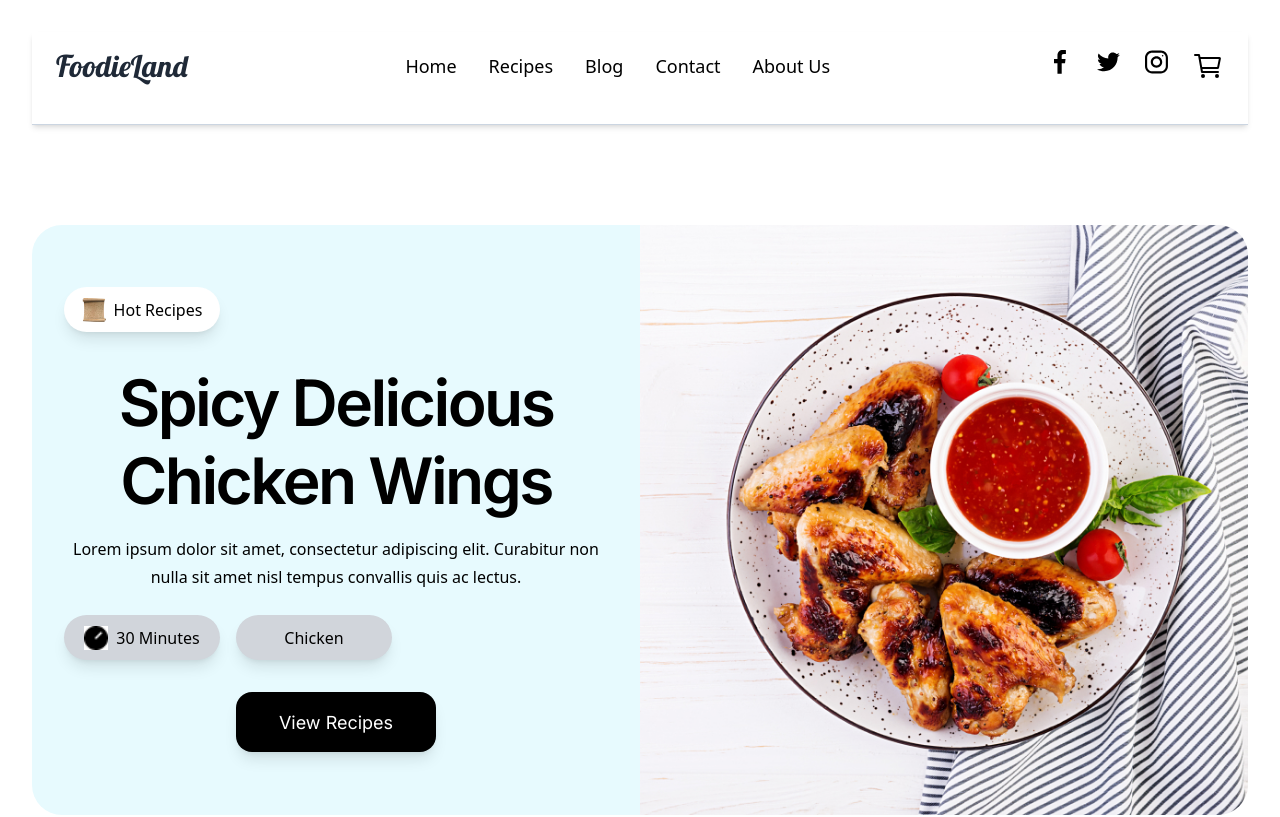
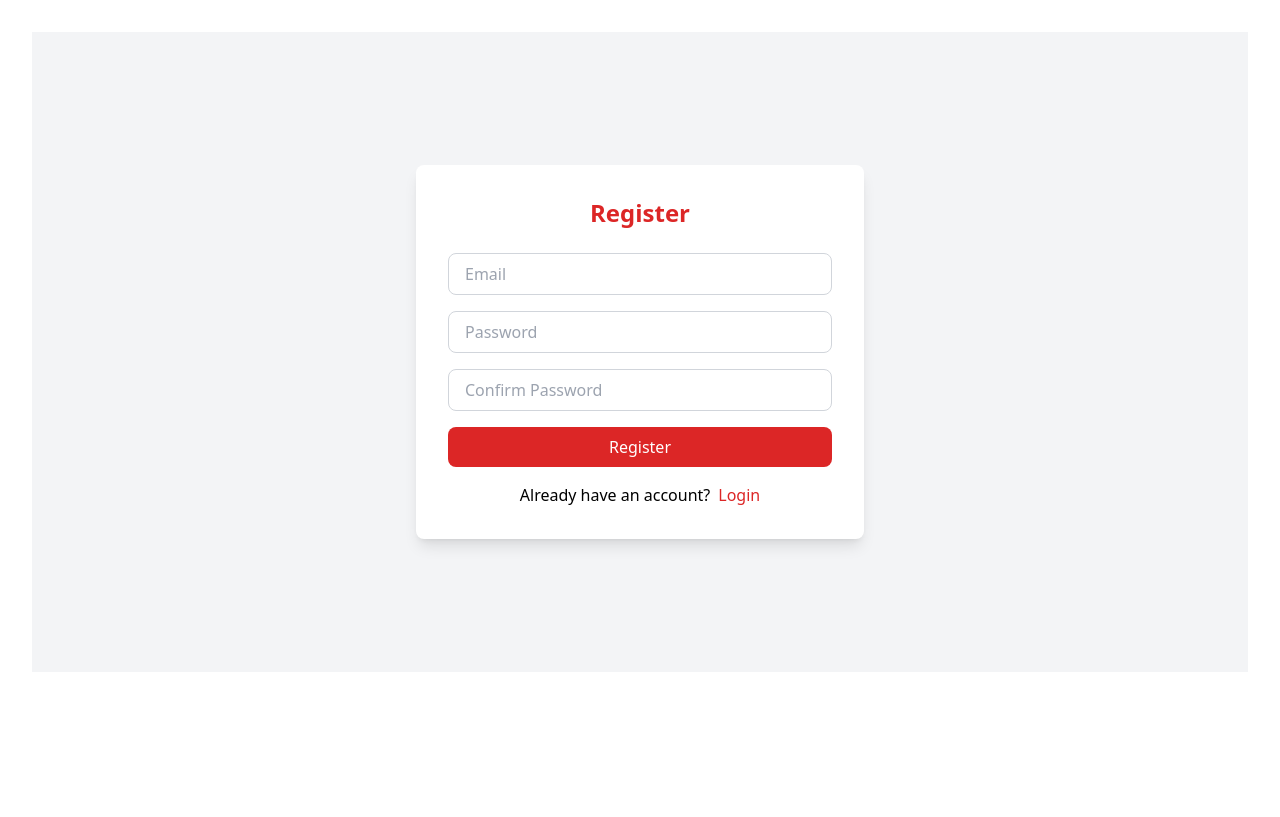
Before and after one commit to Alisher47/Fast-Food-website, a React (Vite) app: page / in a window 1280 px wide. Shown: the top 817 px of the page. Built offline with nearby package versions, Linux system fonts and the light colour scheme.

Commit message:
setup authentication

```diff
--- a/package.json
+++ b/package.json
@@ -12,6 +12,8 @@
   "dependencies": {
     "@reduxjs/toolkit": "^2.5.1",
     "antd": "^5.23.2",
+    "axios": "^1.7.9",
+    "firebase": "^11.3.0",
     "font-awesome": "^4.7.0",
     "framer-motion": "^12.0.6",
     "react": "^18.3.1",
@@ -19,6 +21,7 @@
     "react-icons": "^5.4.0",
     "react-redux": "^9.2.0",
     "react-router-dom": "^7.1.3",
+    "react-toastify": "^11.0.3",
     "typeface-inter": "^3.18.1"
   },
   "devDependencies": {
--- a/src/App.jsx
+++ b/src/App.jsx
@@ -6,11 +6,16 @@ import About from './assets/pages/About/about';
 import Blog from './assets/pages/Blog/blog';
 import Contact from './assets/pages/Contact/contact';
 import Cart from './assets/pages/Add To Cart/cart';
+import Register from './assets/pages/signUp/signUp'
+import Login from './assets/pages/signIn/signIn'
+
 function App() {
   return (
     <Router>
       <Routes>
-        <Route path="/" element={<Home />} />
+        <Route path='/' element={<Register />} />
+        <Route path='/login' element={<Login />} />
+        <Route path="/home" element={<Home />} />
         <Route path="/recipe/:recipeId" element={<RecipeDetail />} />
         <Route path='/about' element={<About />} />
         <Route path='/blog' element={<Blog />} />
--- /dev/null
+++ b/src/assets/components/signIn/login.jsx
@@ -0,0 +1,65 @@
+import React, { useState } from 'react';
+import { FaGoogle } from "react-icons/fa";
+import { useNavigate } from 'react-router-dom';
+
+const SignIn = () => {
+  const navigate = useNavigate()
+  const [email, setEmail] = useState('');
+  const [password, setPassword] = useState('');
+  const [isLoading, setIsLoading] = useState(false);
+
+  const handleRegister = () => {
+    navigate(`/`)
+  }
+
+  return (
+    <>
+      {isLoading}
+      <section className="min-h-[80vh] flex justify-center items-center bg-gray-100">
+        <div className="container mx-auto flex justify-center items-center">
+          <div className="bg-white shadow-lg rounded-lg p-8 w-full max-w-md animate-slide-up">
+            <h2 className="text-2xl font-bold text-red-600 text-center mb-6">Login</h2>
+            <form>
+              <input
+                type="email"
+                placeholder="Email"
+                required
+                value={email}
+                onChange={(e) => setEmail(e.target.value)}
+                className="w-full px-4 py-2 mb-4 border border-gray-300 rounded-lg focus:outline-none focus:ring-2 focus:ring-red-600"
+              />
+              <input
+                type="password"
+                placeholder="Password"
+                required
+                value={password}
+                onChange={(e) => setPassword(e.target.value)}
+                className="w-full px-4 py-2 mb-4 border border-gray-300 rounded-lg focus:outline-none focus:ring-2 focus:ring-red-600"
+              />
+              <button
+                type="submit"
+                className="w-full bg-red-600 text-white py-2 px-4 rounded-lg hover:bg-red-700 transition duration-300"
+              >
+                Login
+              </button>
+
+              <button
+              className="btn btn-danger btn-block"
+            >
+              <FaGoogle color="#fff" /> Login With Google
+            </button>
+            </form>
+            <div className="flex justify-center items-center mt-4">
+              <p className="mr-2">Don't have an account?</p>
+              <button className="text-red-600 hover:underline" onClick={handleRegister}>
+                Sign Up
+              </button>
+            </div>
+          </div>
+        </div>
+      </section>
+    </>
+  );
+};
+
+export default SignIn;
--- /dev/null
+++ b/src/assets/components/signUp/register.jsx
@@ -0,0 +1,66 @@
+import React, { useState } from 'react';
+import { useNavigate } from 'react-router-dom';
+const SignUp = () => {
+  const navigate = useNavigate()
+  const [email, setEmail] = useState('');
+  const [password, setPassword] = useState('');
+  const [confirmPassword, setConfirmPassword] = useState('');
+
+  const handleLogin = () => {
+    navigate(`/login`)
+  }
+
+
+
+  return (
+    <>
+           <section className="min-h-[80vh] flex justify-center items-center bg-gray-100">
+        <div className="container mx-auto flex justify-center items-center">
+          <div className="bg-white shadow-lg rounded-lg p-8 w-full max-w-md animate-slide-up">
+            <h2 className="text-2xl font-bold text-red-600 text-center mb-6">Register</h2>
+            <form>
+              <input
+                type="text"
+                placeholder="Email"
+                required
+                value={email}
+                onChange={(e) => setEmail(e.target.value)}
+                className="w-full px-4 py-2 mb-4 border border-gray-300 rounded-lg focus:outline-none focus:ring-2 focus:ring-red-600"
+              />
+              <input
+                type="password"
+                placeholder="Password"
+                required
+                value={password}
+                onChange={(e) => setPassword(e.target.value)}
+                className="w-full px-4 py-2 mb-4 border border-gray-300 rounded-lg focus:outline-none focus:ring-2 focus:ring-red-600"
+              />
+              <input
+                type="password"
+                placeholder="Confirm Password"
+                required
+                value={confirmPassword}
+                onChange={(e) => setConfirmPassword(e.target.value)}
+                className="w-full px-4 py-2 mb-4 border border-gray-300 rounded-lg focus:outline-none focus:ring-2 focus:ring-red-600"
+              />
+              <button
+                type="submit"
+                className="w-full bg-red-600 text-white py-2 px-4 rounded-lg hover:bg-red-700 transition duration-300"
+              >
+                Register
+              </button>
+            </form>
+            <div className="flex justify-center items-center mt-4">
+              <p className="mr-2 cursor-pointer">Already have an account?</p>
+              <button className="text-red-600 hover:underline" onClick={handleLogin}>
+                Login
+              </button>
+            </div>
+          </div>
+        </div>
+      </section>
+    </>
+  );
+};
+
+export default SignUp;
--- /dev/null
+++ b/src/assets/pages/signIn/signIn.jsx
@@ -0,0 +1,12 @@
+import React from 'react'
+import Login from '../../components/signIn/login'
+
+const SignIn = () => {
+  return (
+    <div>
+      <Login />
+    </div>
+  )
+}
+
+export default SignIn
--- /dev/null
+++ b/src/assets/pages/signUp/signUp.jsx
@@ -0,0 +1,12 @@
+import React from 'react'
+import Register from '../../components/signUp/register'
+
+const SignUp = () => {
+  return (
+    <div>
+      <Register />
+    </div>
+  )
+}
+
+export default SignUp
--- /dev/null
+++ b/src/features/authSlice.js
@@ -0,0 +1,18 @@
+import { createSlice } from '@reduxjs/toolkit'
+
+const initialState = {
+    isLoggedIn: false,
+    userName: null,
+    email: null,
+
+}
+
+const authSlice = createSlice({
+  name: "auth",
+  initialState,
+  reducers: {}
+});
+
+export const {} = authSlice.actions
+
+export default authSlice.reducer
```
Also changed, not shown: src/firebase/firebase.jsx (added), 1 other file (tests, documents, lock files or other folders).
